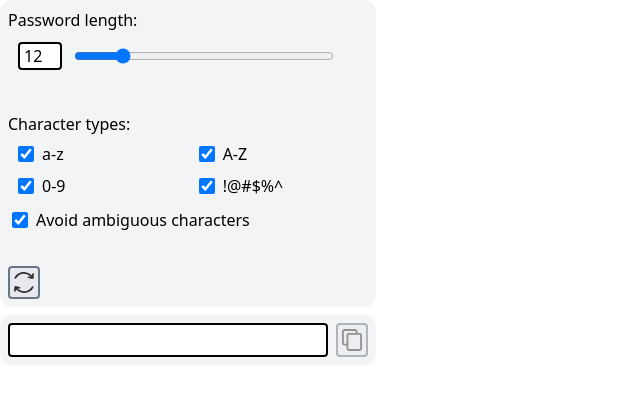
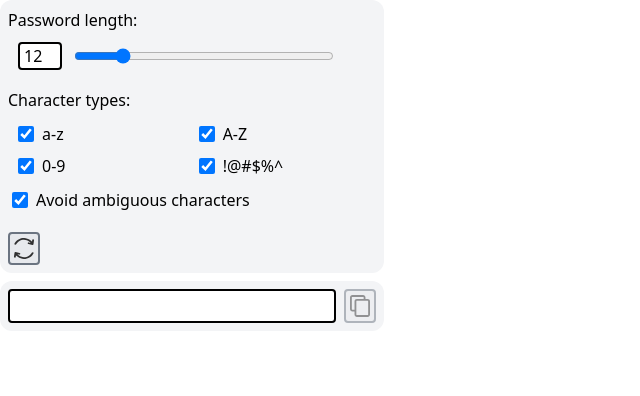
Before and after one commit to habahabahaba/Password-Generator, a React (Vite) app: page / in a window 1280 px wide. Shown: the top 396 px of the page, without its empty margins (0-640 px from the left). Built offline with nearby package versions, Linux system fonts and the light colour scheme.

Commit message:
Fix input auto-correcting for character types.

```diff
--- a/src/App.tsx
+++ b/src/App.tsx
@@ -108,20 +108,23 @@ function App() {
   }
 
   // For autocorrectCharacterTypes (and to prevent two character types to be selected on one click during the autocorrecting):
+  const characterTypesRef = useRef<HTMLInputElement | null>(null);
   let isClickInside = false; // to filter out the clicks outside the character types form
-  const characterTypesRef = useRef<HTMLInputElement | null>(null);
   function handleMouseDown(event: React.MouseEvent<HTMLDivElement>) {
     isClickInside =
-      characterTypesRef.current?.contains(event.target as Node) ?? false;
+      (characterTypesRef.current?.contains(event.target as Node) &&
+        characterTypesRef.current !== event.target) ??
+      false;
   }
 
   // handleCharacterTypesBlur fires the autocorrectCharacterTypes if the focus travels outside the character types form while none character types are selected:
   function handleCharacterTypesBlur(): void {
+    // console.log('[newFocusTarget] isClickInside:', isClickInside);
     // setTimeout(() => {
     const newFocusTarget = document.activeElement;
     if (
+      !isClickInside &&
       characterTypesRef.current &&
-      !isClickInside &&
       !characterTypesRef.current.contains(newFocusTarget)
     ) {
       autocorrectCharacterTypes();
@@ -162,7 +165,7 @@ function App() {
   const checkboxes = (
     <div className='w-fit mb-1'>
       <div
-        className={`grid grid-cols-2 gap-y-2 gap-x-24  mb-1 py-1 px-2 pr-14 border-2 rounded-md ${
+        className={`grid grid-cols-2 gap-y-2 gap-x-24 box-border my-1 py-1 pl-2 pr-14 border-2 rounded-md ${
           error.charTypes ? ' border-red-600' : 'border-transparent'
         }`}
         ref={characterTypesRef}
@@ -207,9 +210,13 @@ function App() {
 
   return (
     <div className='flex flex-col gap-2 w-fit'>
-      <div className='flex flex-col gap-2 items-start bg-gray-100 rounded-xl p-2'>
+      <div className='flex flex-col gap-2 items-start bg-gray-100 rounded-xl py-2 px-2'>
         <label htmlFor='passwordLength' className='flex flex-col gap-1'>
-          Password length:
+          {error.passwordLength ? (
+            <PasswordAlert isError text={error.passwordLength} />
+          ) : (
+            'Password length:'
+          )}
           <div
             className={`flex gap-3 place-items-stretch   py-1 px-2 border-2 rounded-md ${
               error.passwordLength ? ' border-red-600' : 'border-transparent'
@@ -225,6 +232,7 @@ function App() {
                 setOption('passwordLength', +event.target.value);
               }}
               onBlur={autocorrectPasswordLength}
+              // onPointerLeave={autocorrectPasswordLength}
               className='w-11 border-2 rounded pl-1 bg-white'
             />
             <input
@@ -239,11 +247,14 @@ function App() {
             />
           </div>
         </label>
-        <PasswordAlert isError text={error.passwordLength} />
-        <div className='mt-1 mb-2 w-full'>
-          <span> Character types:</span>
+
+        <div className='flex flex-col mt-1 mb-2 w-full'>
+          {error.charTypes ? (
+            <PasswordAlert isError text={error.charTypes} />
+          ) : (
+            <span> Character types:</span>
+          )}
           {checkboxes}
-          <PasswordAlert isError text={error.charTypes} />
         </div>
         <div className='flex  gap-3 justify-between w-full'>
           <button
@@ -257,7 +268,7 @@ function App() {
               className='w-5 py-1'
             />
           </button>
-          <div className='mt-0.5'>
+          <div className='my-1'>
             <PasswordAlert
               text={error.clipboard ? error.clipboard : message}
               isError={!!error.clipboard}
@@ -271,7 +282,7 @@ function App() {
           onChange={(event) => {
             handlePasswordChange(event.target.value);
           }}
-          className='min-w-80 border-2 rounded px-1 bg-white text-nowrap text-sm'
+          className='min-w-82 border-2 rounded px-1 bg-white text-nowrap text-sm'
         />
         <button
           className='border-2 border-gray-600 rounded px-1 bg-gray-200 opacity-80 hover:opacity-100 disabled:opacity-40 active:bg-gray-300'
--- a/src/Components/PasswordAlert.tsx
+++ b/src/Components/PasswordAlert.tsx
@@ -17,7 +17,7 @@ interface PasswordAlertProps {
 const PasswordAlert: FC<PasswordAlertProps> = ({ text, isError = false }) => {
   // JSX:
   return (
-    <div className='h-3 my-0.5  '>
+    <div className='h-3  mb-3 '>
       {text ? (
         <span
           className={`bg-white px-1 py-0.5 border-1 ${
```
